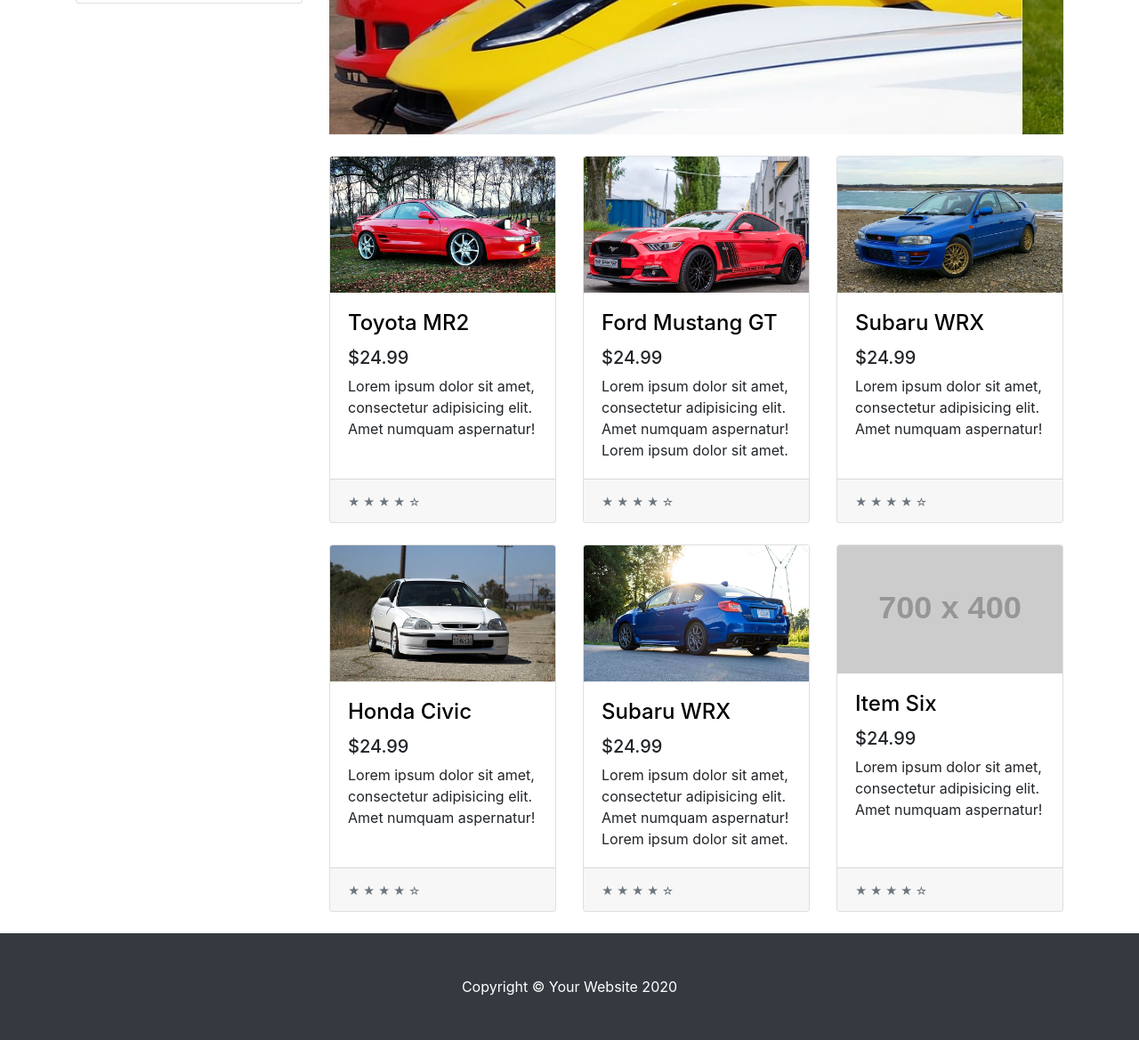
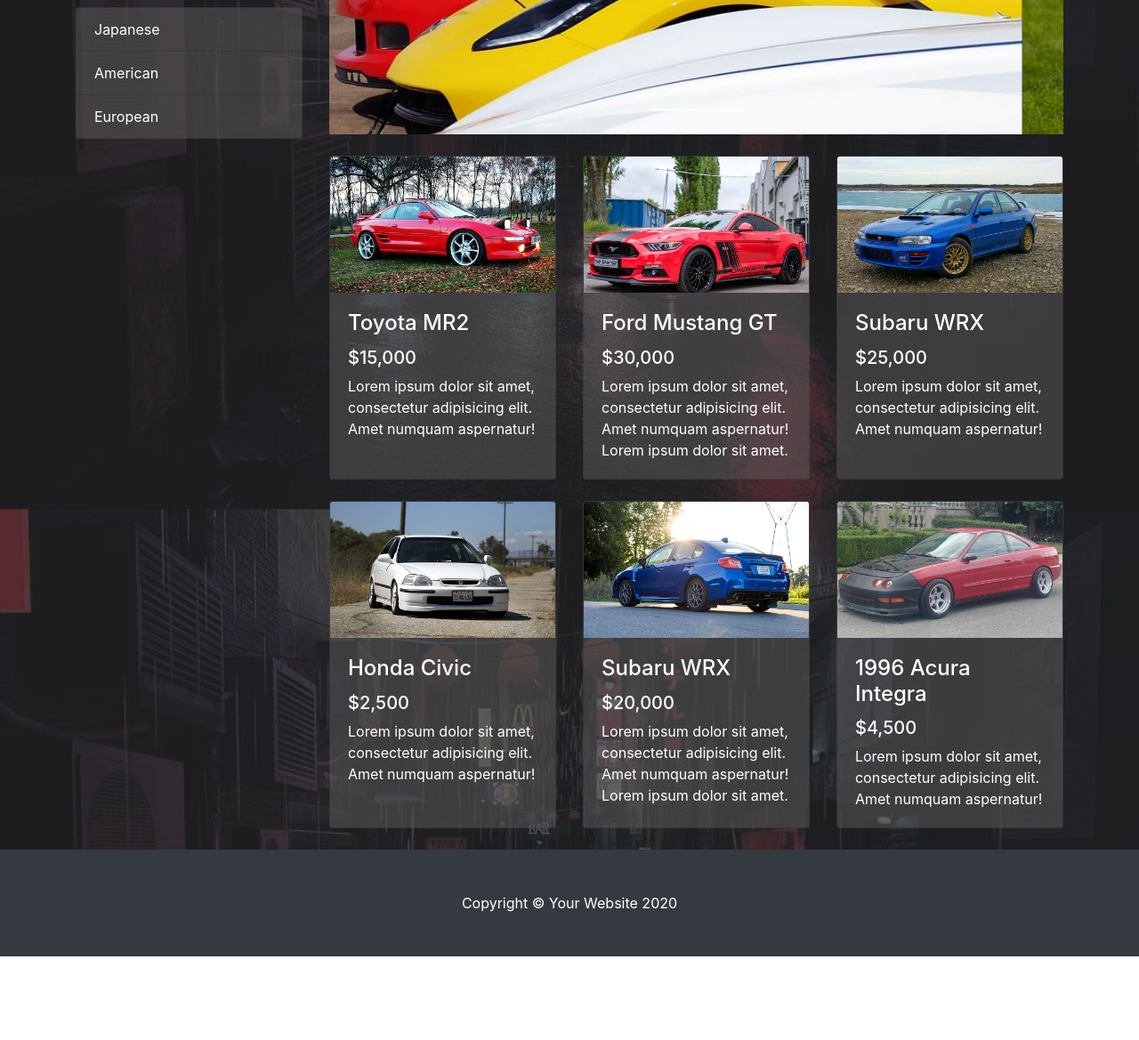
Before and after one commit to RoseAponte/CapstoneProject, a website: page index.html in a window 1280 px wide. Shown: the part 296-1465 px from the top of the page at 89% size. After the commit the page ends 1371 px from the top, so only its background shows below. Drawn offline with Linux system fonts and the light colour scheme; placeholder pictures from the web are drawn by us.

Commit message:
Looks are done

```diff
--- a/css/shop-homepage.css
+++ b/css/shop-homepage.css
@@ -5,6 +5,9 @@
  */
 body {
   padding-top: 56px;
+  background-image: url('../img/tokyo.jpg');
+  background-attachment: fixed;
+  background-size: cover;
 }
 /*
 img {
@@ -13,8 +16,19 @@
 }
 */
 a {
-  color:black;
+  color:white;
 }
-a:hover {
-  color: rgb(53, 53, 53);
+a:hover{
+  color:white;
 }
+a.list-group-item {
+  background-color: rgba(92, 92, 92, 0.5);
+  color: white;
+}
+h1{
+  color: white;
+}
+div.card{
+  color: white;
+  background-color: rgba(92, 92, 92, 0.5);
+}
--- a/index.html
+++ b/index.html
@@ -19,7 +19,7 @@
 </head>
 
 <body>
-
+  <div style="background-image: url('img/tokyo.jpg');"></div>
   <!-- Navigation -->
   <nav class="navbar navbar-expand-lg navbar-dark bg-dark fixed-top">
     <div class="container">
@@ -55,7 +55,7 @@
 
       <div class="col-lg-3">
 
-        <h1 class="my-4">JDM Cars</h1>
+        <h1 class="my-4"><a href="index.html"><img src="img/logo-white.png"></a></h1>
         <div class="list-group">
           <a href="#" class="list-group-item">Japanese</a>
           <a href="#" class="list-group-item">American</a>
@@ -81,7 +81,7 @@
               <img class="d-block img-fluid" src="img/titlepage2.jpg" alt="Second slide">
             </div>
             <div class="carousel-item">
-              <img class="d-block img-fluid" src="http://placehold.it/900x350" alt="Third slide">
+              <img class="d-block img-fluid" src="img/titlepage3.jpg" alt="Third slide">
             </div>
           </div>
           <a class="carousel-control-prev" href="#carouselExampleIndicators" role="button" data-slide="prev">
@@ -103,11 +103,8 @@
                 <h4 class="card-title">
                   <a href="#"> Toyota MR2</a>
                 </h4>
-                <h5>$24.99</h5>
+                <h5>$15,000</h5>
                 <p class="card-text">Lorem ipsum dolor sit amet, consectetur adipisicing elit. Amet numquam aspernatur!</p>
-              </div>
-              <div class="card-footer">
-                <small class="text-muted">&#9733; &#9733; &#9733; &#9733; &#9734;</small>
               </div>
             </div>
           </div>
@@ -119,11 +116,8 @@
                 <h4 class="card-title">
                   <a href="#">Ford Mustang GT</a>
                 </h4>
-                <h5>$24.99</h5>
+                <h5>$30,000</h5>
                 <p class="card-text">Lorem ipsum dolor sit amet, consectetur adipisicing elit. Amet numquam aspernatur! Lorem ipsum dolor sit amet.</p>
-              </div>
-              <div class="card-footer">
-                <small class="text-muted">&#9733; &#9733; &#9733; &#9733; &#9734;</small>
               </div>
             </div>
           </div>
@@ -135,11 +129,8 @@
                 <h4 class="card-title">
                   <a href="#">Subaru WRX</a>
                 </h4>
-                <h5>$24.99</h5>
+                <h5>$25,000</h5>
                 <p class="card-text">Lorem ipsum dolor sit amet, consectetur adipisicing elit. Amet numquam aspernatur!</p>
-              </div>
-              <div class="card-footer">
-                <small class="text-muted">&#9733; &#9733; &#9733; &#9733; &#9734;</small>
               </div>
             </div>
           </div>
@@ -151,11 +142,8 @@
                 <h4 class="card-title">
                   <a href="#">Honda Civic</a>
                 </h4>
-                <h5>$24.99</h5>
+                <h5>$2,500</h5>
                 <p class="card-text">Lorem ipsum dolor sit amet, consectetur adipisicing elit. Amet numquam aspernatur!</p>
-              </div>
-              <div class="card-footer">
-                <small class="text-muted">&#9733; &#9733; &#9733; &#9733; &#9734;</small>
               </div>
             </div>
           </div>
@@ -167,27 +155,21 @@
                 <h4 class="card-title">
                   <a href="#">Subaru WRX</a>
                 </h4>
-                <h5>$24.99</h5>
+                <h5>$20,000</h5>
                 <p class="card-text">Lorem ipsum dolor sit amet, consectetur adipisicing elit. Amet numquam aspernatur! Lorem ipsum dolor sit amet.</p>
-              </div>
-              <div class="card-footer">
-                <small class="text-muted">&#9733; &#9733; &#9733; &#9733; &#9734;</small>
               </div>
             </div>
           </div>
 
           <div class="col-lg-4 col-md-6 mb-4">
             <div class="card h-100">
-              <a href="#"><img class="card-img-top" src="http://placehold.it/700x400" alt=""></a>
+              <a href="#"><img class="card-img-top" src="img/integra.jpg" alt=""></a>
               <div class="card-body">
                 <h4 class="card-title">
-                  <a href="#">Item Six</a>
+                  <a href="#">1996 Acura Integra</a>
                 </h4>
-                <h5>$24.99</h5>
+                <h5>$4,500</h5>
                 <p class="card-text">Lorem ipsum dolor sit amet, consectetur adipisicing elit. Amet numquam aspernatur!</p>
-              </div>
-              <div class="card-footer">
-                <small class="text-muted">&#9733; &#9733; &#9733; &#9733; &#9734;</small>
               </div>
             </div>
           </div>
```
Also changed, not shown: img/integra.jpg (added), img/logo-black.png (added), img/logo-white.png (added), img/titlepage3.jpg (added), img/tokyo.jpg (added), vendor/bootstrap/css/bootstrap-reboot.css, vendor/bootstrap/css/bootstrap.css, 4 other files.
